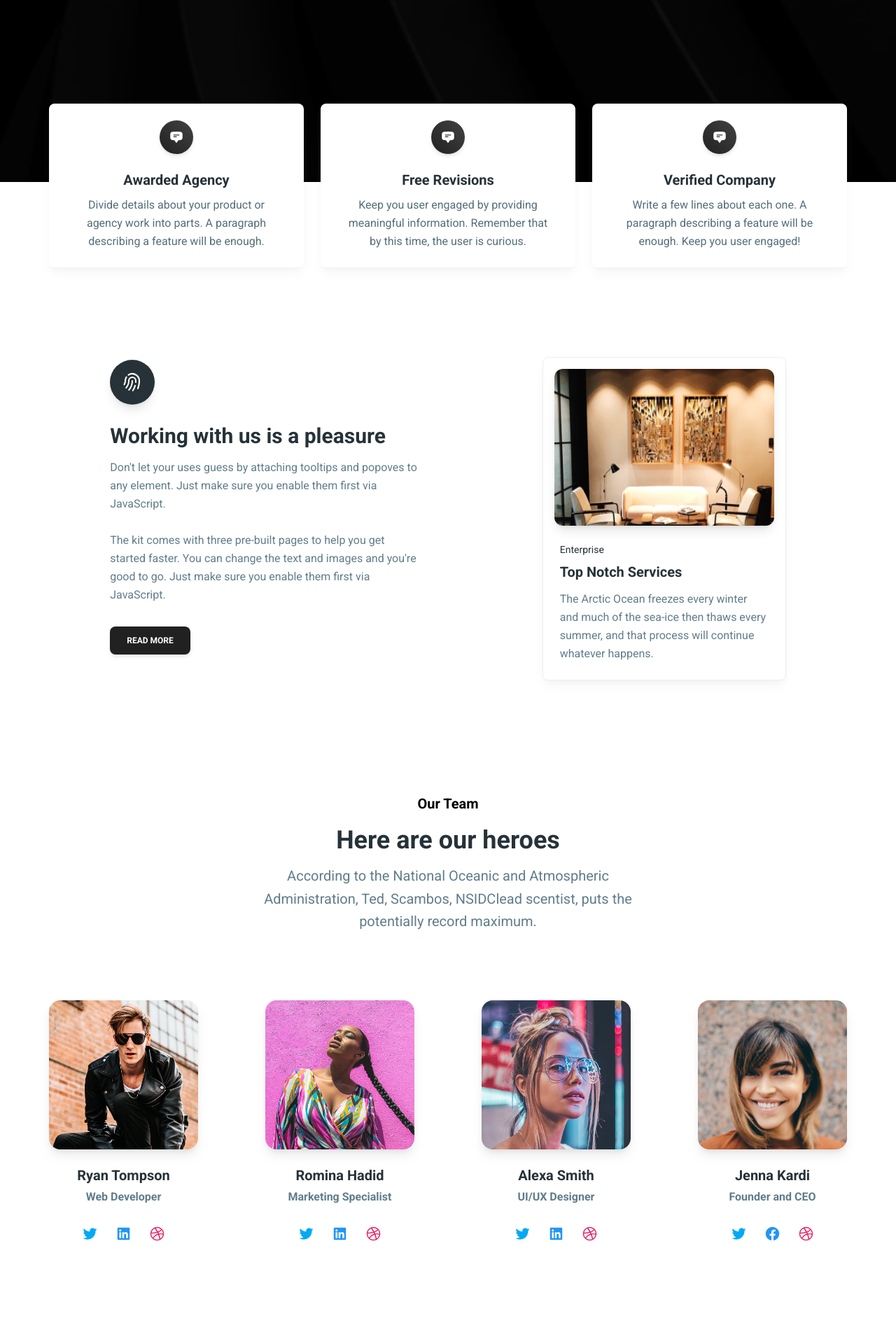
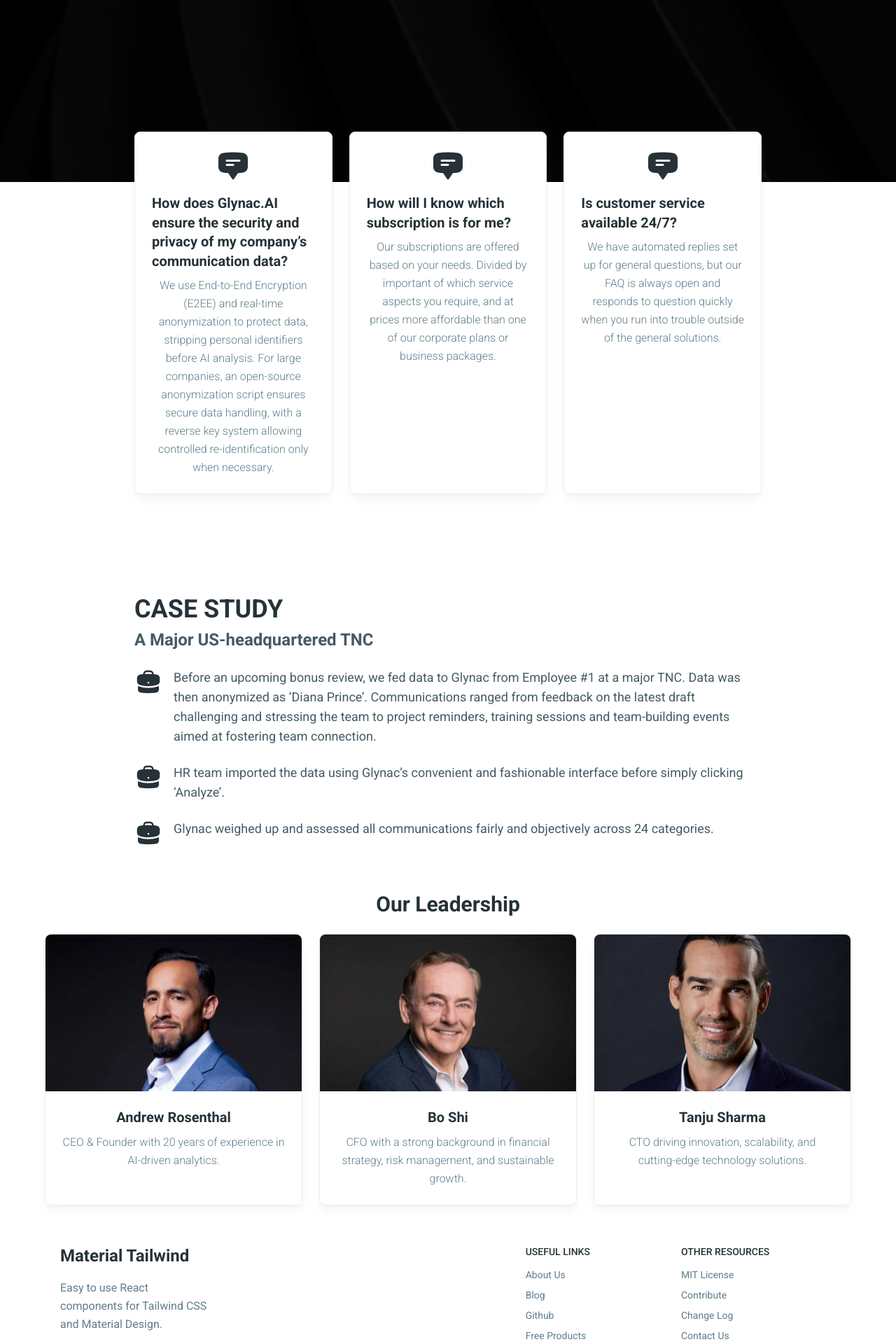
Before and after one commit to greentreegroup/glynac.ai-website, a React (Vite) app: page /other in a window 1280 px wide. Before the commit this address led to /home. Shown: the part 540-2460 px from the top of the page at 70% size. Built offline with nearby package versions, Linux system fonts and the light colour scheme.

Commit message:
Added About page to navbar and fixed routing

```diff
--- a/src/App.jsx
+++ b/src/App.jsx
@@ -2,6 +2,7 @@
 import { Navbar } from "@/widgets/layout";
 import routes from "@/routes";
 import About from "@/pages/About";
+import Other from "@/pages/Other";
 
 
 
@@ -21,6 +22,7 @@
           ({ path, element }, key) =>
             element && <Route key={key} exact path={path} element={element} />
         )}
+        <Route path="/other" element={<Other/>} />
         <Route path="/about" element={<About/>} />
         <Route path="*" element={<Navigate to="/home" replace />} />
       </Routes>
--- a/src/pages/index.js
+++ b/src/pages/index.js
@@ -2,3 +2,4 @@
 export * from "@/pages/profile";
 export * from "@/pages/sign-in";
 export * from "@/pages/sign-up";
+export * from "@/pages/about";
--- /dev/null
+++ b/src/pages/other.jsx
@@ -0,0 +1,157 @@
+import React from "react";
+import { Typography, Card, CardBody } from "@material-tailwind/react";
+import { Footer } from "@/widgets/layout";
+import { BriefcaseIcon } from "@heroicons/react/24/solid";
+import { ChatBubbleBottomCenterTextIcon } from "@heroicons/react/24/solid";
+
+export function Other() {
+  return (
+    <>
+      {/* Background Wrapper */}
+      <div className="relative flex min-h-screen content-center items-center justify-center pt-16 pb-32">
+        <div className="absolute top-0 h-full w-full bg-[url('/img/background-3.png')] bg-cover bg-center" />
+        <div className="absolute top-0 h-full w-full bg-black/60 bg-cover bg-center" />
+        <div className="max-w-8xl container relative mx-auto text-center">
+          <Typography variant="h1" color="white" className="mb-6 font-black">
+            Other
+          </Typography>
+        </div>
+      </div>
+
+      {/* Three Card Section */}
+      <section className="-mt-32 bg-white px-4 pb-20 pt-4">
+        <div className="grid grid-cols-1 md:grid-cols-3 gap-6 max-w-4xl mx-auto mt-10">
+
+            {/* Card 1 */}
+            <Card className="shadow-lg border shadow-gray-500/10 rounded-lg bg-white p-6 flex flex-col items-center">
+                <ChatBubbleBottomCenterTextIcon className="h-12 w-12 text-blue-gray-900" />
+                <Typography variant="h5" className="font-bold text-blue-gray-900 mt-4">
+                    How does Glynac.AI ensure the security and privacy of my company’s communication data?
+                </Typography>
+                <Typography className="text-blue-gray-500 text-center mt-2">
+                    We use End-to-End Encryption (E2EE) and real-time anonymization to protect data, stripping
+                    personal identifiers before AI analysis. For large companies, an open-source anonymization
+                    script ensures secure data handling, with a reverse key system allowing controlled re-identification
+                    only when necessary.
+                </Typography>
+            </Card>
+
+            {/* Card 2 */}
+            <Card className="shadow-lg border shadow-gray-500/10 rounded-lg bg-white p-6 flex flex-col items-center">
+                <ChatBubbleBottomCenterTextIcon className="h-12 w-12 text-blue-gray-900" />
+                    <Typography variant="h5" className="font-bold text-blue-gray-900 mt-4">
+                    How will I know which subscription is for me?
+                    </Typography>
+                    <Typography className="text-blue-gray-500 text-center mt-2">
+                    Our subscriptions are offered based on your needs. Divided by important of which service aspects you
+                    require, and at prices more affordable than one of our corporate plans or business packages.
+                    </Typography>
+            </Card>
+
+            {/* Card 3 */}
+            <Card className="shadow-lg border shadow-gray-500/10 rounded-lg bg-white p-6 flex flex-col items-center">
+                <ChatBubbleBottomCenterTextIcon className="h-12 w-12 text-blue-gray-900" />
+                <Typography variant="h5" className="font-bold text-blue-gray-900 mt-4">
+                    Is customer service available 24/7?
+                </Typography>
+                <Typography className="text-blue-gray-500 text-center mt-2">
+                    We have automated replies set up for general questions,
+                    but our FAQ is always open and responds to question quickly
+                    when you run into trouble outside of the general solutions.
+                </Typography>
+            </Card>
+
+        </div>
+
+    </section>
+
+
+    {/* Content Section */}
+
+    <div className="max-w-4xl mx-auto mt-16">
+        <Typography variant="h2" className="text-4xl font-bold text-blue-gray-900 text-left">
+            CASE STUDY
+        </Typography>
+        <Typography variant="h3" className="text-2xl font-bold text-blue-gray-700 text-left mt-2">
+            A Major US-headquartered TNC
+        </Typography>
+
+    {/* Icon with Text Section */}
+    <div className="flex items-start gap-4 mt-6">
+        <div className="flex-shrink-0">
+            <BriefcaseIcon className="h-10 w-10 text-blue-gray-900" />
+        </div>
+        <Typography className="text-lg font-normal text-blue-gray-700">
+            Before an upcoming bonus review, we fed data to Glynac from Employee
+            #1 at a major TNC. Data was then anonymized as ‘Diana Prince’. Communications
+            ranged from feedback on the latest draft challenging and stressing the team to
+            project reminders, training sessions and team-building events aimed at fostering team connection.
+        </Typography>
+    </div>
+
+    <div className="flex items-start gap-4 mt-6">
+        <div className="flex-shrink-0">
+            <BriefcaseIcon className="h-10 w-10 text-blue-gray-900" />
+        </div>
+        <Typography className="text-lg font-normal text-blue-gray-700">
+            HR team imported the data using Glynac’s convenient and fashionable interface before simply clicking ‘Analyze’.
+        </Typography>
+    </div>
+
+    <div className="flex items-start gap-4 mt-6">
+        <div className="flex-shrink-0">
+            <BriefcaseIcon className="h-10 w-10 text-blue-gray-900" />
+        </div>
+        <Typography className="text-lg font-normal text-blue-gray-700">
+            Glynac weighed up and assessed all communications fairly and objectively across 24 categories.
+        </Typography>
+    </div>
+    </div>
+
+
+
+
+
+
+
+
+      {/* Image Section */}
+      <section className="mt-16">
+        <Typography variant="h2" className="text-3xl font-bold text-center text-blue-gray-900 mb-6">
+          Our Leadership
+        </Typography>
+        <div className="grid grid-cols-1 md:grid-cols-3 gap-6 max-w-6xl mx-auto">
+          {[
+            { src: "/img/leadership1.jpg", name: "Andrew Rosenthal", description: "CEO & Founder with 20 years of experience in AI-driven analytics." },
+            { src: "/img/leadership2.jpg", name: "Bo Shi", description: "CFO with a strong background in financial strategy, risk management, and sustainable growth." },
+            { src: "/img/leadership3.jpg", name: "Tanju Sharma", description: "CTO driving innovation, scalability, and cutting-edge technology solutions." },
+          ].map(({ src, name, description }, index) => (
+            <Card key={index} className="shadow-lg border shadow-gray-500/10 rounded-lg">
+              <img
+                src={src}
+                alt={name}
+                className={`h-56 w-full object-cover rounded-t-lg ${
+                  src === "/img/leadership3.jpg" ?"object-[30%]" : "object-top"
+                }`}
+              />
+            <CardBody>
+              <Typography variant="h5" className="text-blue-gray-900 font-bold text-center">
+                {name}
+              </Typography>
+              <Typography className="text-blue-gray-500 text-center mt-2">
+                {description}
+              </Typography>
+            </CardBody>
+            </Card>
+          ))}
+        </div>
+      </section>
+
+
+      {/* Footer */}
+      <Footer />
+    </>
+  );
+}
+
+export default Other;
--- a/src/routes.jsx
+++ b/src/routes.jsx
@@ -1,4 +1,4 @@
-import { Home, Profile, SignIn, SignUp } from "@/pages";
+import { Home, Profile, SignIn, SignUp, About } from "@/pages";
 
 export const routes = [
   {
@@ -22,6 +22,11 @@
     element: <SignUp />,
   },
   {
+    name: "About",
+    path: "/about",
+    element: <About />,
+  },
+  {
     name: "Docs",
     href: "https://www.material-tailwind.com/docs/react/installation",
     target: "_blank",
```
